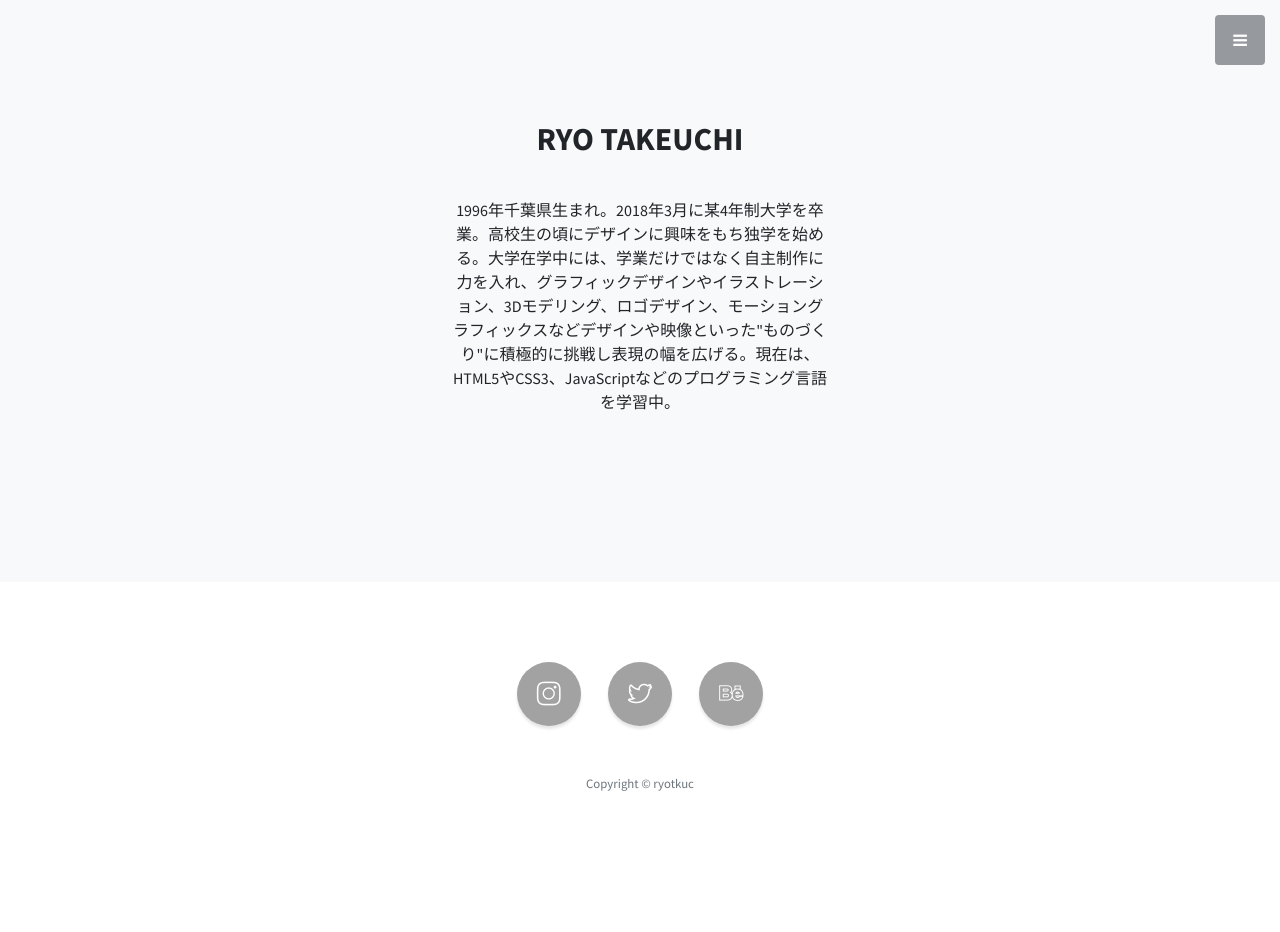
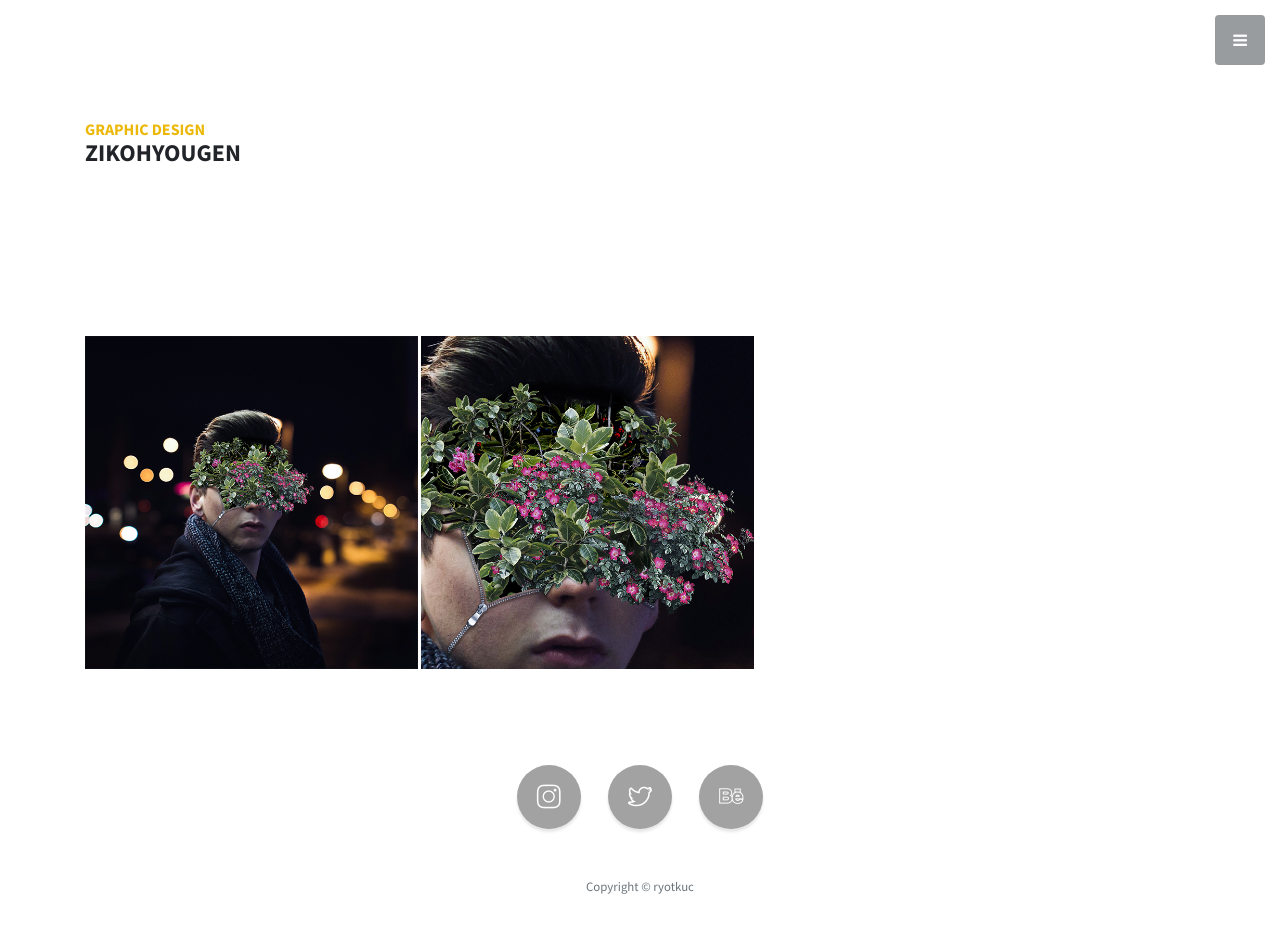
Before and after one commit to ryotakeuchi/ryotkuc, a website: page graphic-/gd-zikohyougen.html in a window 1280 px wide. Before the commit the page ends 874 px from the top, so only its background shows below. Drawn offline with Linux system fonts and the light colour scheme.

Commit message:
adddd
add

```diff
--- a/css/sakuhin-syoukai.css
+++ b/css/sakuhin-syoukai.css
@@ -2,13 +2,15 @@ body,html{width:100%;height:100%}body{font-family:'Source Sans Pro'}
 
 .btn-xl{padding:0.5rem 2.5rem}
 .content-section{padding-top:7.5rem;padding-bottom:7.5rem}
-.content-section-heading h2{font-size:3rem}
+.content-section-heading h2{font-size:1.5rem}
 .content-section-heading h3{font-size:1rem;text-transform:uppercase}
 h1,h2,h3,h4,h5,h6{font-weight:700}
 .text-faded{color:rgba(255,255,255,.7)}.map{height:30rem}
 
 @media (max-width:992px){.map{height:75%}}.map iframe{pointer-events:none}
 .scroll-to-top{position:fixed;right:15px;bottom:15px;display:none;width:50px;height:50px;text-align:center;color:#fff;background:rgba(52,58,64,.5);line-height:45px}.scroll-to-top:focus,.scroll-to-top:hover{color:#fff}.scroll-to-top:hover{background:#343a40}.scroll-to-top i{font-weight:800}
+
+
 
 
 
@@ -27,10 +29,12 @@ h1,h2,h3,h4,h5,h6{font-weight:700}
 .callout{padding:15rem 0;background:linear-gradient(90deg,rgba(255,255,255,.1) 0,rgba(255,255,255,.1) 100%),url(../img/bg-callout.jpg);background-position:center center;background-repeat:no-repeat;background-size:cover}
 .callout h2{font-size:3.5rem;font-weight:700;display:block;max-width:30rem}
 .portfolio-item{display:block;position:relative;overflow:hidden;max-width:530px;margin:auto auto 1rem}
-.portfolio-item .caption{display:flex;height:100%;width:100%;background-color:rgba(33,37,41,.2);position:absolute;top:0;bottom:0;z-index:1}
+.portfolio-item .caption{display:flex;height:100%;width:100%;background-color:;position:absolute;top:0;bottom:0;z-index:1}
 .portfolio-item .caption .caption-content{color:#fff;margin:auto 1rem 1rem}
 .portfolio-item .caption .caption-content h2{font-size:.8rem;text-transform:uppercase}
 .portfolio-item .caption .caption-content p{font-weight:500;font-size:0.6rem}
+
+.img-one{display:flex;height:auto;width:40vh;position:absolute;}
 
 @media (min-width:992px){.portfolio-item{max-width:none;margin:0}.portfolio-item .caption{-webkit-transition:-webkit-clip-path .25s ease-out,background-color .7s;-webkit-clip-path:inset(0);clip-path:inset(0)}.portfolio-item .caption .caption-content{transition:opacity .25s;margin-left:3rem;margin-right:5rem;margin-bottom:3rem}.portfolio-item img{-webkit-transition:-webkit-clip-path .25s ease-out;-webkit-clip-path:inset(-1px);clip-path:inset(-1px)}.portfolio-item:hover img{-webkit-clip-path:inset(2rem);clip-path:inset(2rem)}.portfolio-item:hover .caption{background-color:rgba(148,148,148,1.00);-webkit-clip-path:inset(2rem);clip-path:inset(2rem)}}footer.footer{padding-top:5rem;padding-bottom:5rem}
 footer.footer .social-link{display:block;height:4rem;width:4rem;line-height:4.3rem;font-size:1.5rem;background-color:#A2A2A2;transition:background-color .15s ease-in-out;box-shadow:0 3px 3px 0 rgba(0,0,0,.1)}
--- a/graphic-/gd-zikohyougen.html
+++ b/graphic-/gd-zikohyougen.html
@@ -8,7 +8,7 @@
     <meta name="description" content="">
     <meta name="author" content="">
 
-    <title>PORTFOLIO/GRAPHIC</title>
+    <title>GRAPHIC/ZIKOHYOUGEN</title>
 
     <!-- Bootstrap Core CSS -->
     <link href="../vendor/bootstrap/css/bootstrap.min.css" rel="stylesheet">
@@ -53,16 +53,33 @@
 
 
     <!-- About -->
-    <section class="content-section bg-light" id="about">
-      <div class="container text-center">
-        <div class="row">
-          <div class="col-lg-5 mx-auto">
-            <h2>RYO TAKEUCHI</h2>
-			  <p class="lead mb-6">1996年千葉県生まれ。2018年3月に某4年制大学を卒業。高校生の頃にデザインに興味をもち独学を始める。大学在学中には、学業だけではなく自主制作に力を入れ、グラフィックデザインやイラストレーション、3Dモデリング、ロゴデザイン、モーショングラフィックスなどデザインや映像といった"ものづくり"に積極的に挑戦し表現の幅を広げる。現在は、HTML5やCSS3、JavaScriptなどのプログラミング言語を学習中。</p>
-          </div>
+    <section class="content-section" id="portfolio">
+      <div class="container">
+        <div class="content-section-heading left">
+          <h3 class="text-secondary mb-0">GRAPHIC DESIGN</h3>
+          <h2 class="mb-5">ZIKOHYOUGEN</h2>
         </div>
+
+	  </div>
+    </section>
+
+
+
+    <section>
+    	<div class="container" >
+
+              <img class="img-fluid mb-3" src="gd-img/zikohyougen640px.jpg">
+              <img class="img-fluid mb-3" src="gd-img/zikohyougen2640px.jpg">
+
+
+
+
       </div>
-    </section>
+	</section>
+
+
+
+
 
 
 
```
Also changed, not shown: README.md (added), vendor/bootstrap/css/bootstrap.min.css.
